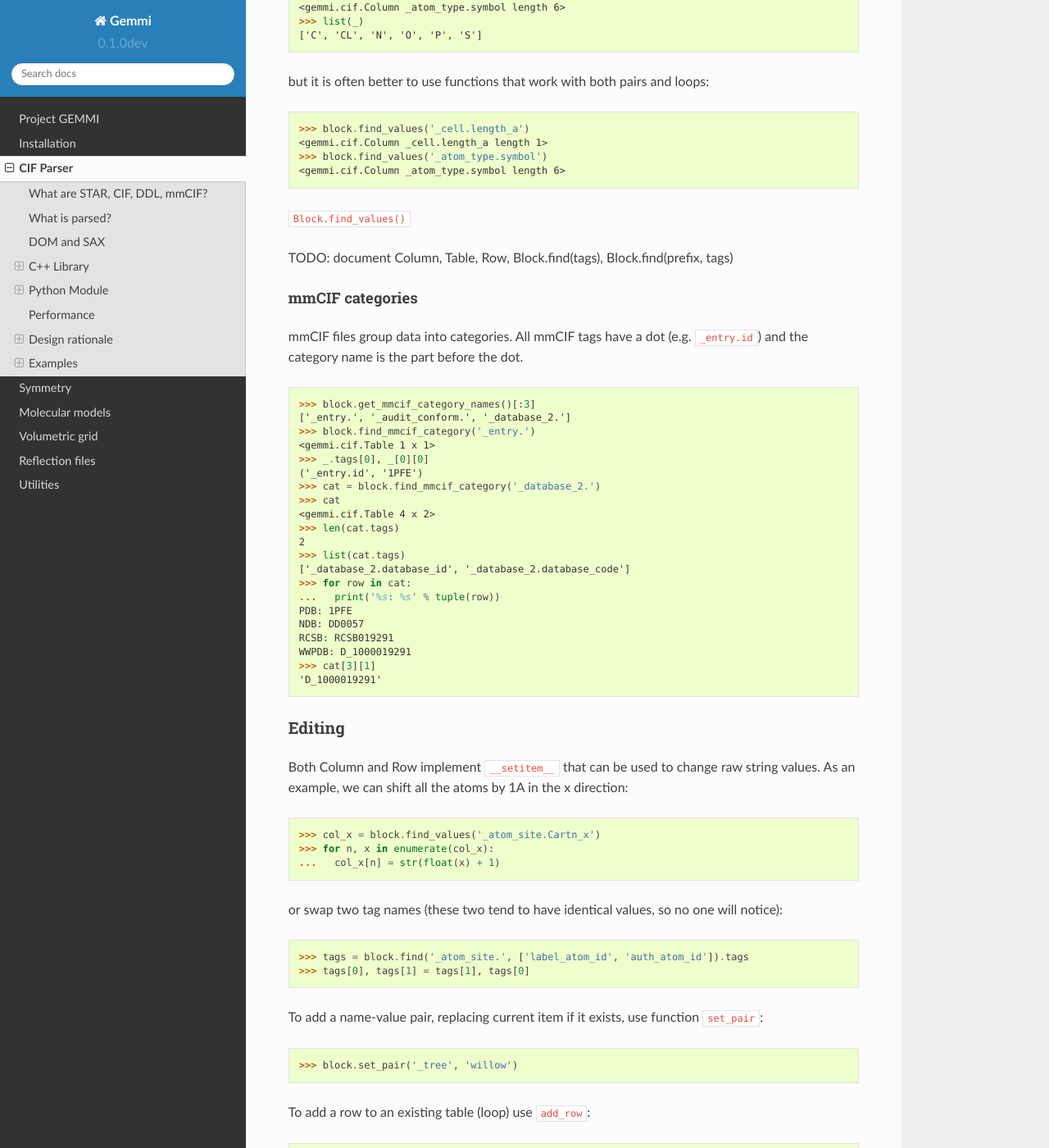
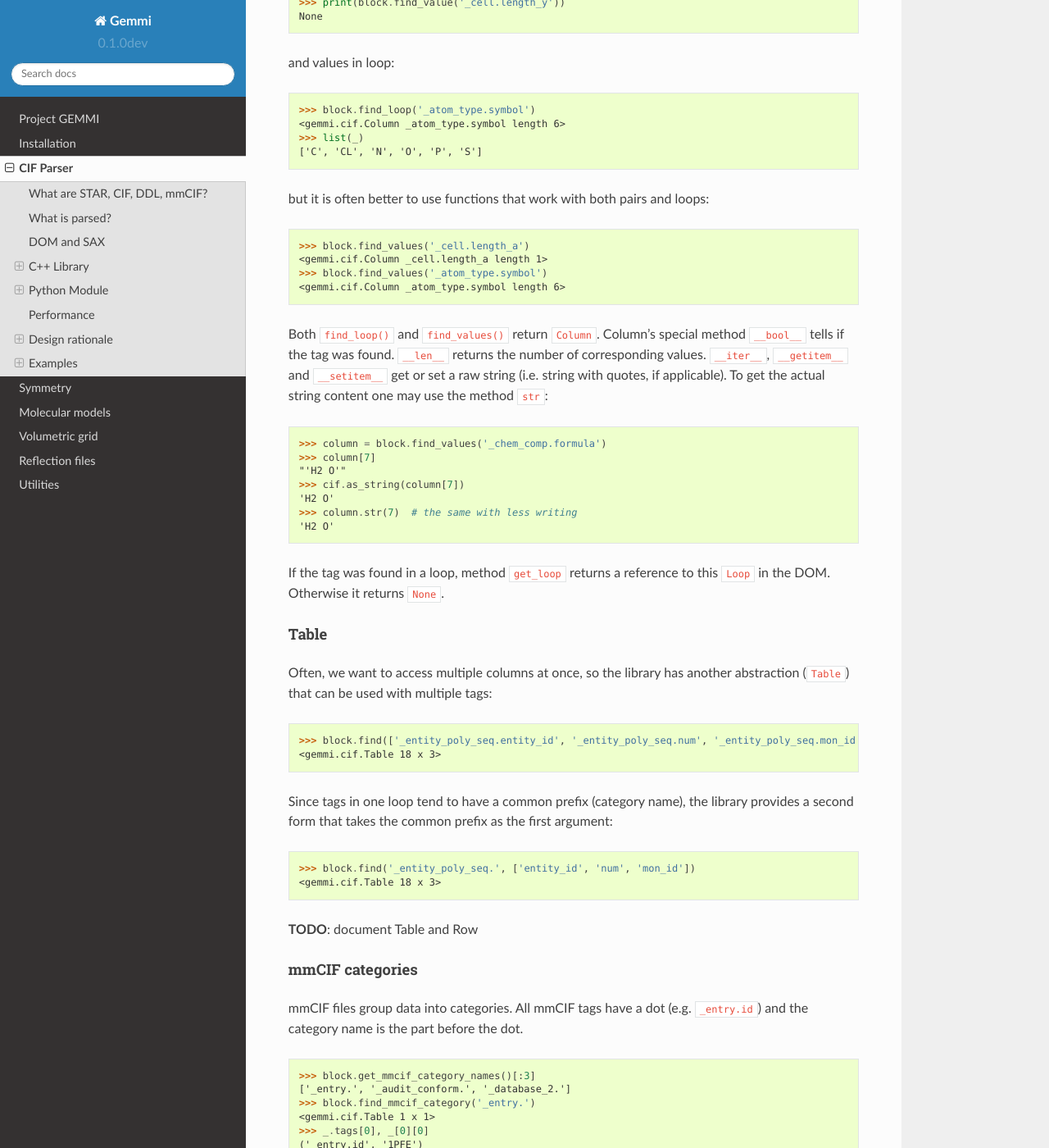
Before and after one commit to project-gemmi/gemmi, a Sphinx documentation site: the page built from docs/cif-parser.rst, in a window 1280 px wide and 1400 px high, scrolled down 13275 px. Shown: the whole window at 82% size. Built offline with Sphinx 7.4.7 and the Read the Docs theme 2.0.0, drawn with Linux system fonts in a browser that asks for light colours; some of the changed text lies outside the part shown.

Commit message:
filling gaps in the docs

```diff
--- a/docs/cif-parser.rst
+++ b/docs/cif-parser.rst
@@ -487,9 +487,17 @@ Frame
 
 The named save frames (keyword ``save_``) from the STAR specification
 are used in CIF files only as sub-sections of a block.
-The only place where they are normally enountered are mmCIF dictionaries.
+The only place where they are enountered are mmCIF dictionaries.
+Because of this, we expect that few users will ever need to access
+frames and we do not have special function on this occasion.
+Still, one can easily work with save frames::
 
-TODO: document how to access save frames
+    for (cif::Item& item : block.items)
+      if (item.type == cif::ItemType::Frame)
+        // doing something with item.frame which is a (nested) Block
+        cif::Block& frame = item.frame;
+
+A full example is in the header ``gemmi/ddl.hpp``.
 
 Editing
 -------
@@ -648,11 +656,48 @@ but it is often better to use functions that work with both pairs and loops:
   >>> block.find_values('_atom_type.symbol')
   <gemmi.cif.Column _atom_type.symbol length 6>
 
-``Block.find_values()``
+Both ``find_loop()`` and ``find_values()`` return ``Column``.
+Column's special method ``__bool__`` tells if the tag was found.
+``__len__`` returns the number of corresponding values.
+``__iter__``,  ``__getitem__`` and ``__setitem__``
+get or set a raw string (i.e. string with quotes, if applicable).
+To get the actual string content one may use the method ``str``:
 
-TODO: document Column, Table, Row,
-Block.find(tags),
-Block.find(prefix, tags)
+.. doctest::
+
+  >>> column = block.find_values('_chem_comp.formula')
+  >>> column[7]
+  "'H2 O'"
+  >>> cif.as_string(column[7])
+  'H2 O'
+  >>> column.str(7)  # the same with less writing
+  'H2 O'
+
+If the tag was found in a loop, method ``get_loop`` returns a reference
+to this ``Loop`` in the DOM. Otherwise it returns ``None``.
+
+Table
+~~~~~
+
+Often, we want to access multiple columns at once,
+so the library has another abstraction (``Table``)
+that can be used with multiple tags:
+
+.. doctest::
+
+  >>> block.find(['_entity_poly_seq.entity_id', '_entity_poly_seq.num', '_entity_poly_seq.mon_id'])
+  <gemmi.cif.Table 18 x 3>
+
+Since tags in one loop tend to have a common prefix (category name),
+the library provides a second form that takes the common prefix as the first
+argument:
+
+.. doctest::
+
+  >>> block.find('_entity_poly_seq.', ['entity_id', 'num', 'mon_id'])
+  <gemmi.cif.Table 18 x 3>
+
+**TODO**: document Table and Row
 
 mmCIF categories
 ~~~~~~~~~~~~~~~~
@@ -768,9 +813,9 @@ in the category name may be omitted (but the leading underscore is required).
 
 TODO: Block.set_mmcif_category(string cat, py::dict data)
 
-TODO: deleting things (example in examples/CCD)
-* Document.__delitem__
-* Table.erase() (w/ example how to delete mmCIF category)
+If needed, one can remove a block from a document (``Document.__delitem__``),
+or delete a pair or a table from a block (``Table.erase()``).
+An example for this is provided in the :ref:`CCD section <ccd_example>` below.
 
 Lastly, the CIF file can be created from scratch.
 
```
Also changed, not shown: other parts of docs/cif-parser.rst (+1 -0 lines), 2 other files.
